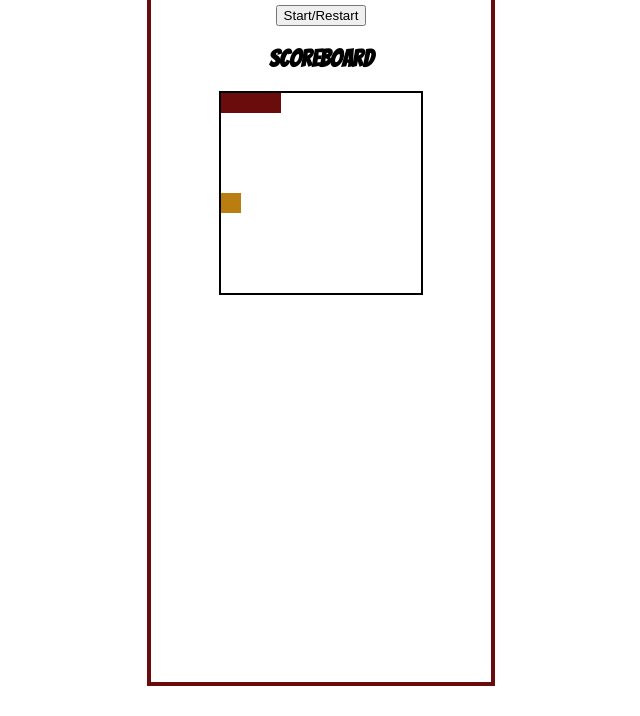
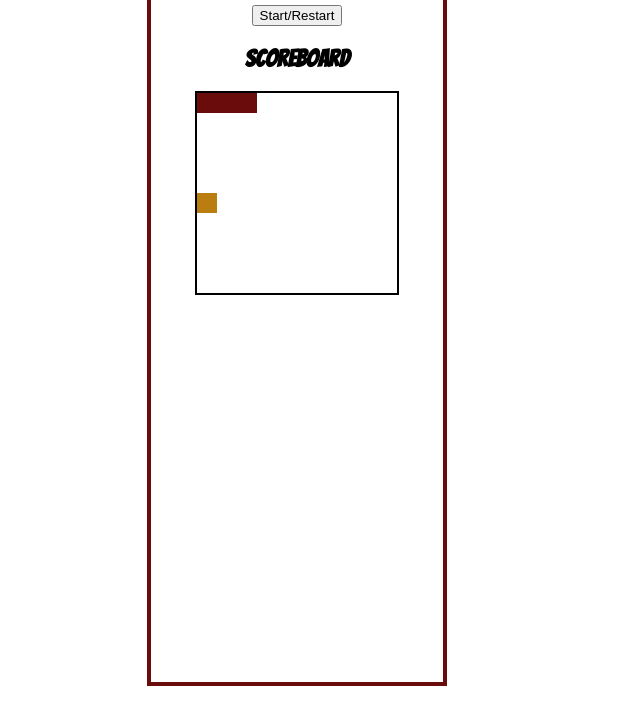
Before and after one commit to robbycorrs23/Snake, a plain HTML site: page index.html in a window 1280 px wide. Shown: the part 84-800 px from the top of the page, without its empty margins (343-983 px from the left). Drawn offline with Linux system fonts and the light colour scheme.

Commit message:
Update index.css

```diff
--- a/index.css
+++ b/index.css
@@ -2,7 +2,7 @@ html, body {
     margin: 10px auto;
     padding: 10px;
     text-align: center;
-    width: 300px;
+    max-width: 300px;
 }
 
 body {
@@ -14,7 +14,8 @@ body {
 .grid {
     display: flex;
     flex-wrap: wrap;
-    width: 200px;
+    max-width: 200px;
+    width: 80%;
     height: 200px;
     border: solid 2px black;
     margin: 0px auto;
```
